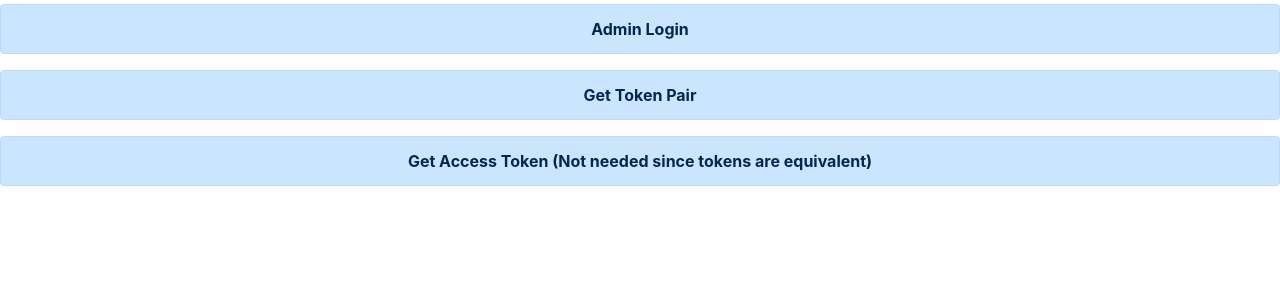
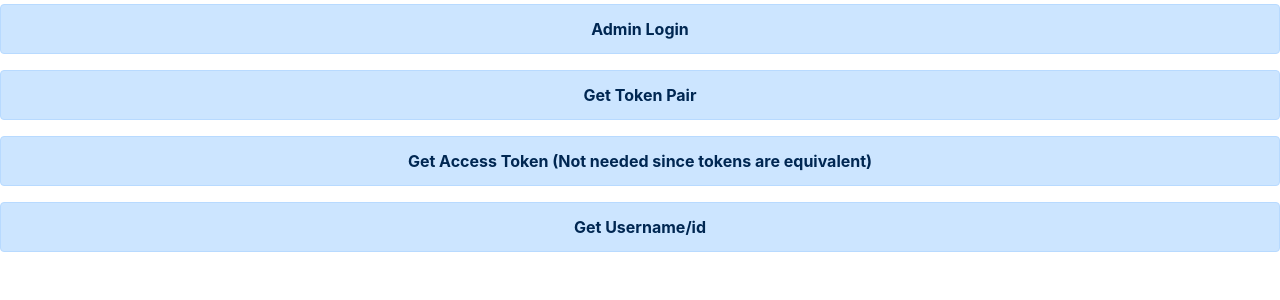
Before and after one commit to Danny-Trinh/pokelatte-backend, a Django app: page / in a window 1280 px wide. Shown: the part 184-484 px from the top of the page. Run offline with Django 3.2, Linux system fonts and the light colour scheme; some libraries are stand-ins or nearby versions.

Commit message:
added user api

```diff
--- a/pokelatte_backend/urls.py
+++ b/pokelatte_backend/urls.py
@@ -9,6 +9,7 @@ from rest_framework_simplejwt.views import TokenObtainPairView, TokenRefreshView
 
 router = routers.DefaultRouter()
 router.register(r'pokemon', views.PokemonAPIView, 'pokemon')
+router.register(r'user', views.CurrentUserView, 'user')
 
 urlpatterns = [
     path('admin/', admin.site.urls),
--- a/pokemon/templates/pokemon/home.html
+++ b/pokemon/templates/pokemon/home.html
@@ -35,5 +35,8 @@
         >Get Access Token (Not needed since tokens are equivalent)</a
       >
     </div>
+    <div class="alert alert-primary text-center">
+      <a href="api/user" class="alert-link">Get Username/id</a>
+    </div>
   </body>
 </html>
--- a/pokemon/views.py
+++ b/pokemon/views.py
@@ -3,10 +3,17 @@ from rest_framework_simplejwt.views import TokenObtainPairView
 from rest_framework.response import Response
 from rest_framework.views import APIView
 from rest_framework import viewsets, status, permissions
-from .serializer import PokemonSerializer
+from .serializer import PokemonSerializer, UserSerializer, CurrentUserSerializer
 from .models import Pokemon
+from django.contrib.auth.models import User
 
-from .serializer import UserSerializer
+
+class CurrentUserView(viewsets.ModelViewSet):
+    permission_classes = (permissions.AllowAny,)
+    serializer_class = CurrentUserSerializer
+
+    def get_queryset(self):
+        return [self.request.user]
 
 
 class UserCreateView(APIView):
```
Also changed, not shown: pokemon/serializer.py (+7 -0 lines).
